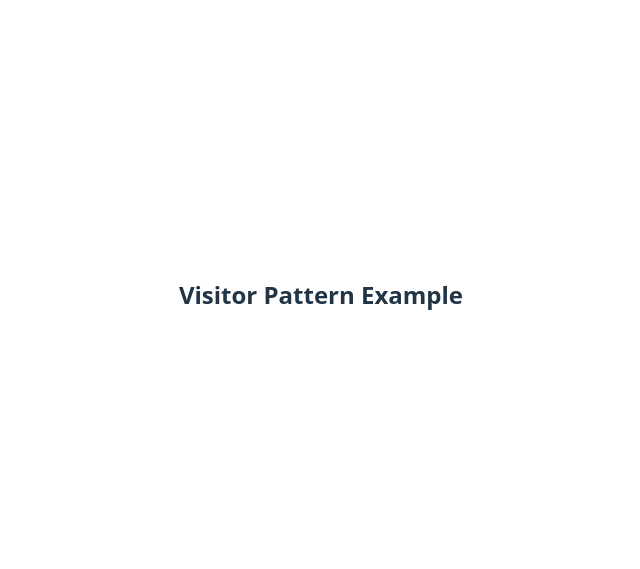
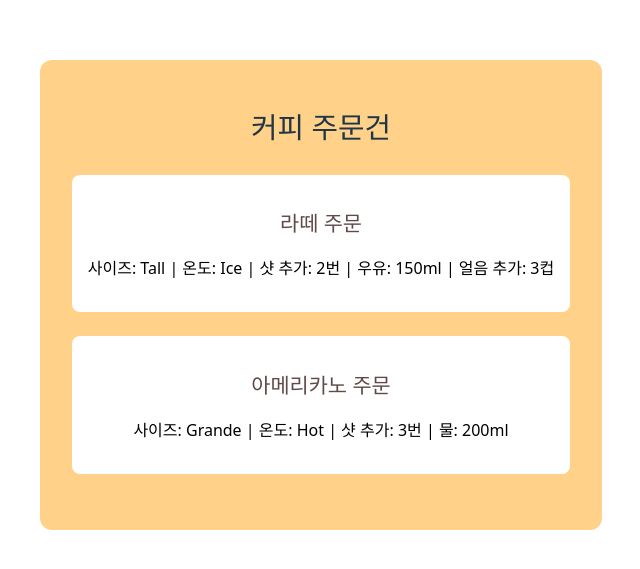
Before and after one commit to misosos/vue-ts-design-patterns, a Vue app: page / in a window 1280 px wide. Shown: the part 105-674 px from the top of the page, without its empty margins (319-959 px from the left). Built offline with nearby package versions, Linux system fonts and the light colour scheme.

Commit message:
빌더 패턴 예제 추가

```diff
--- a/src/App.vue
+++ b/src/App.vue
@@ -1,10 +1,10 @@
 <!-- src/App.vue -->
 <template>
   <div id="app">
-    <Visitor/>
+    <BuilderExample/>
   </div>
 </template>
 
 <script lang="ts" setup>
-import Visitor from "./components/patterns/behavioral/visitor/VisitorExample.vue";
+import BuilderExample from "./components/patterns/creational/builder/BuilderExample.vue";
 </script>
--- /dev/null
+++ b/src/components/patterns/creational/builder/BuilderExample.vue
@@ -0,0 +1,217 @@
+<template>
+  <div class="builder-container">
+    <h1 class="title">커피 주문건</h1>
+    <!-- 라떼 주문 정보 표시 -->
+    <div class="coffee-section">
+      <h2>라떼 주문</h2>
+      <p v-if="latte">
+        사이즈: {{ latte.size }} | 온도: {{ latte.temp }} | 샷 추가: {{ latte.shots }}번 | 우유: {{ latte.milkMl }}ml
+        <span v-if="latte.iceCubes"> | 얼음 추가: {{ latte.iceCubes }}컵</span>
+      </p>
+    </div>
+    <!-- 아메리카노 주문 정보 표시 -->
+    <div class="coffee-section">
+      <h2>아메리카노 주문</h2>
+      <p v-if="americano">
+        사이즈: {{ americano.size }} | 온도: {{ americano.temp }} | 샷 추가: {{ americano.shots }}번 | 물: {{ americano.waterMl }}ml
+        <span v-if="americano.iceCubes"> | 얼음 추가: {{ americano.iceCubes }}컵</span>
+      </p>
+    </div>
+  </div>
+</template>
+
+<script lang="ts">
+import { ref } from 'vue';
+
+// 커피 사이즈와 온도 타입 정의
+type Size = 'Short'|'Tall'|'Grande'|'Venti';
+type Temp = 'Hot'|'Ice';
+
+// 추상 빌더 클래스: 커피 빌더의 기본 메서드 정의
+abstract class CoffeeBuilder{
+  //필수 옵션
+  abstract setSize(size: Size): void;
+  abstract setTemperature(temp: Temp): void;
+  abstract pullEspressoShot(count: number): void;
+
+  abstract reset() : void;
+  abstract getResult() : Coffee;
+
+  //선택 옵션
+  addIce(_iceCubes: number): void {}
+  addWater(_waterMl: number): void {}
+  addMilk(_milkMl: number): void {}
+}
+
+// 기본 커피 빌더: 공통 기능 구현 및 상태 관리
+abstract class BaseCoffeeBuilder extends CoffeeBuilder {
+  protected coffee!: Coffee;
+  protected abstract label: string;
+
+  constructor() {
+    super();
+    this.reset();
+  }
+
+  reset(): void {
+    this.coffee = new Coffee();
+  }
+
+  setSize(size: Size): void {
+    this.coffee.size = size;
+    this.coffee.result.push(`${this.label} size set to: ${size}`);
+  }
+
+  setTemperature(temp: Temp): void {
+    this.coffee.temp = temp;
+    this.coffee.result.push(`${this.label} temperature set to: ${temp}`);
+  }
+
+  pullEspressoShot(count: number): void {
+    this.coffee.shots = count;
+    this.coffee.result.push(`Pulled ${count} espresso shot(s) for ${this.label}`);
+  }
+
+  addIce(iceCubes: number): void {
+    this.coffee.iceCubes = iceCubes;
+    this.coffee.result.push(`Added ${iceCubes} ice cube(s) to ${this.label}`);
+  }
+
+  getResult(): Coffee {
+    return this.coffee;
+  }
+}
+
+// 커피 클래스
+class Coffee{
+  public size!: Size;
+  public temp!: Temp;
+  public shots!: number;
+  public milkMl?: number;
+  public waterMl?: number;
+  public iceCubes?: number;
+  public type!: string;
+  public result: string[] = [];
+}
+
+// 라떼 빌더: 라떼 전용 옵션 추가
+class LatteBuilder extends BaseCoffeeBuilder {
+  protected label = 'Latte';
+
+  reset(): void {
+    super.reset();
+    this.coffee.type = 'Latte';
+  }
+
+  addMilk(milkMl: number): void {
+    this.coffee.milkMl = milkMl;
+    this.coffee.result.push(`Added ${milkMl}ml milk to ${this.label}`);
+  }
+}
+
+// 아메리카노 빌더: 아메리카노 전용 옵션 추가
+class AmericanoBuilder extends BaseCoffeeBuilder {
+  protected label = 'Americano';
+
+  reset(): void {
+    super.reset();
+    this.coffee.type = 'Americano';
+  }
+
+  addWater(waterMl: number): void {
+    this.coffee.waterMl = waterMl;
+    this.coffee.result.push(`Added ${waterMl}ml water to ${this.label}`);
+  }
+}
+
+// 주문 옵션 타입
+type LatteOptions = { size: Size; temp: Temp; shots: number; milkMl: number; iceCubes?: number };
+type AmericanoOptions = { size: Size; temp: Temp; shots: number; waterMl: number; iceCubes?: number };
+
+// 바리스타 디렉터: 커피 빌더 조립 과정 관리
+class BaristaDirector {
+  makeLatte(builder: CoffeeBuilder, options: LatteOptions) {
+    builder.setSize(options.size);
+    builder.setTemperature(options.temp);
+    builder.pullEspressoShot(options.shots);
+    builder.addMilk(options.milkMl);
+    if (options.temp === 'Ice') builder.addIce(options.iceCubes ?? 0);
+  }
+  makeAmericano(builder: CoffeeBuilder, options: AmericanoOptions) {
+    builder.setSize(options.size);
+    builder.setTemperature(options.temp);
+    builder.pullEspressoShot(options.shots);
+    builder.addWater(options.waterMl);
+    if (options.temp === 'Ice') builder.addIce(options.iceCubes ?? 0);
+  }
+}
+
+export default{
+  name:"BuilderExample",
+
+  // Vue setup 함수: 상태 관리 및 초기 주문 실행
+  setup(){
+    const latte = ref<Coffee | null>(null);
+    const americano = ref<Coffee | null>(null);
+
+    function order() {
+      const director = new BaristaDirector();
+      const latteBuilder = new LatteBuilder();
+
+      director.makeLatte(latteBuilder, {
+        size: 'Tall',
+        temp: 'Ice',
+        shots: 2,
+        milkMl: 150,
+        iceCubes: 3,
+      });
+      console.log('Latte Result:', latteBuilder.getResult().result);
+      latte.value = latteBuilder.getResult();
+
+      const americanoBuilder = new AmericanoBuilder();
+      director.makeAmericano(americanoBuilder, {
+        size: 'Grande',
+        temp: 'Hot',
+        shots: 3,
+        waterMl: 200,
+      });
+      console.log('Americano Result:',americanoBuilder.getResult().result);
+      americano.value = americanoBuilder.getResult();
+    }
+    order();
+
+    return {
+      latte,
+      americano,
+    };
+  }
+}
+</script>
+
+<style scoped>
+.builder-container {
+  background: #ffd189;
+  border-radius: 12px;
+  padding: 2rem;
+}
+.title {
+  text-align: center;
+  font-size: 1.8rem;
+  font-weight: bold;
+  margin-bottom: 2rem;
+}
+.coffee-section {
+  margin-bottom: 1.5rem;
+  padding: 1rem;
+  border-radius: 8px;
+  background: white;
+}
+.coffee-section h2 {
+  font-size: 1.3rem;
+  color: #604949;
+}
+.coffee-section p {
+  font-size: 1rem;
+  color: #000000;
+}
+</style>
```
